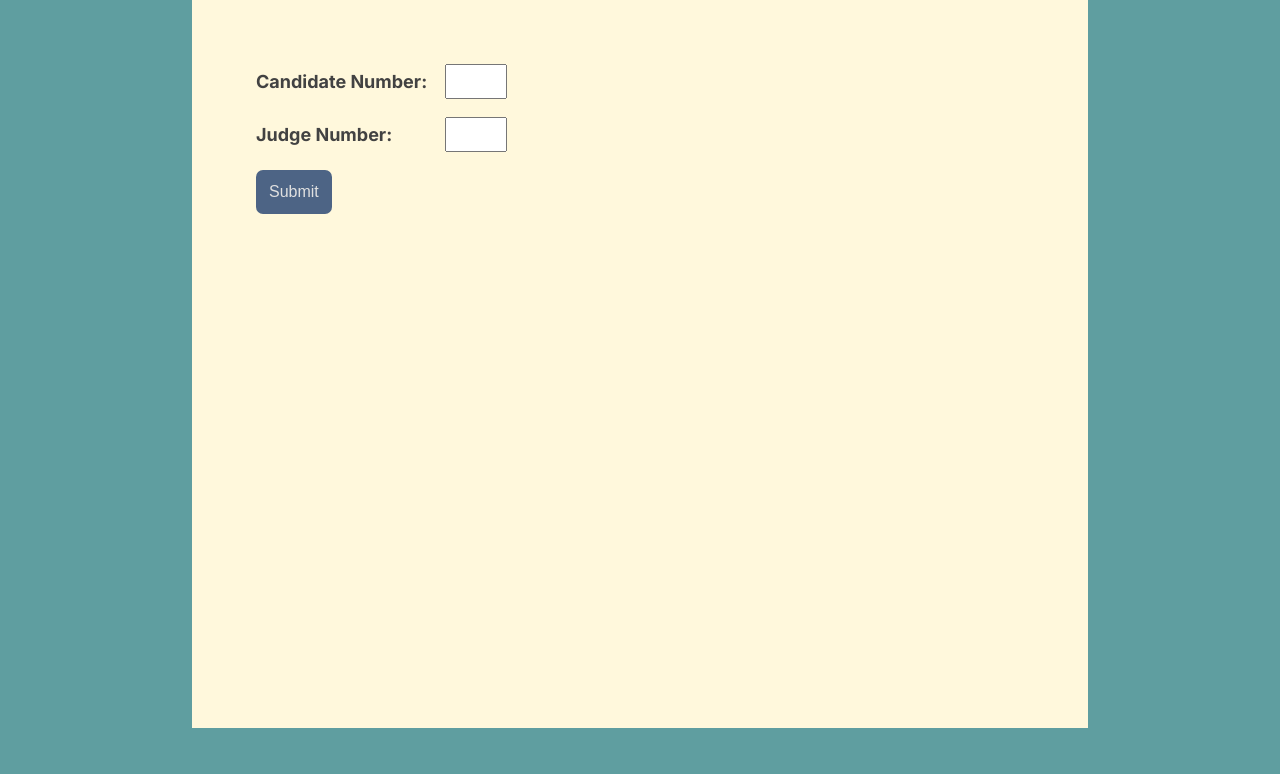
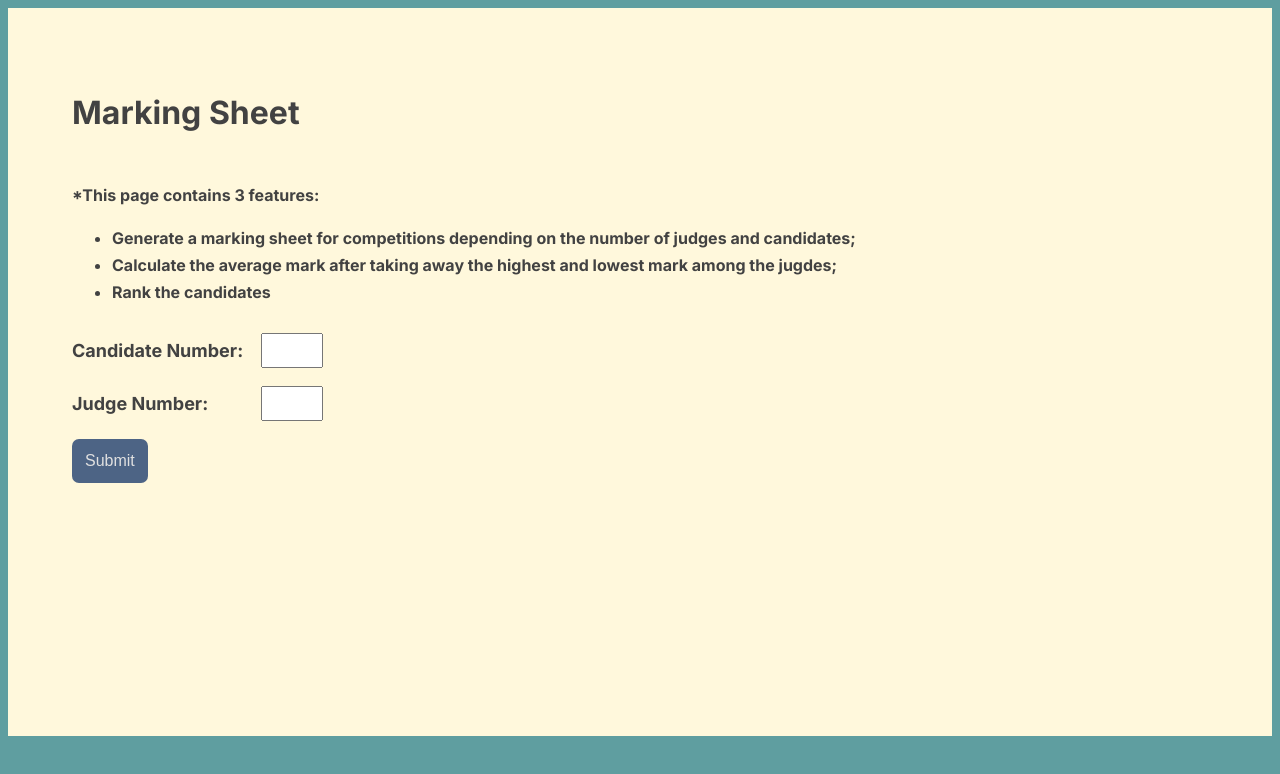
Before and after one commit to anthonychan1211/MarkingSheet, a plain HTML site: page index.html in a window 1280 px wide. Drawn offline with Linux system fonts and the light colour scheme.

Commit message:
adding description

```diff
--- a/index.html
+++ b/index.html
@@ -8,6 +8,19 @@
     <link rel="stylesheet" href="styles.css">
 </head>
 <body>
+    <h1 class="page-title">Marking Sheet</h1>
+    <div class="description">
+        <p>*This page contains 3 features:
+
+            <ul>
+                <li class="list-item">Generate a marking sheet for competitions depending on the number of judges and candidates;</li>
+                <li class="list-item">Calculate the average mark after taking away the highest and lowest mark among the jugdes;</li>
+                <li class="list-item">Rank the candidates</li>
+            </ul>
+
+    </p>
+    </div>
+
     <form id='form'>
         <div><label class="title">Candidate Number:</label>
             <input id="candidate-number"></input>
--- a/styles.css
+++ b/styles.css
@@ -5,10 +5,20 @@ html{
 }
 body {
     background-color: cornsilk;
-    margin: 0% 15% 0% 15%;
     padding: 5%;
     color: rgb(66, 66, 66);
     min-height: 600px;
+}
+.page-title{
+    font-family: 'Inter', sans-serif;
+}
+.description{
+    padding-top: 15px;
+    padding-bottom: 15px;
+    font-family: 'Inter', sans-serif;
+}
+.list-item{
+    padding-top: 7px;
 }
 .title{
     font-size: large;
```
